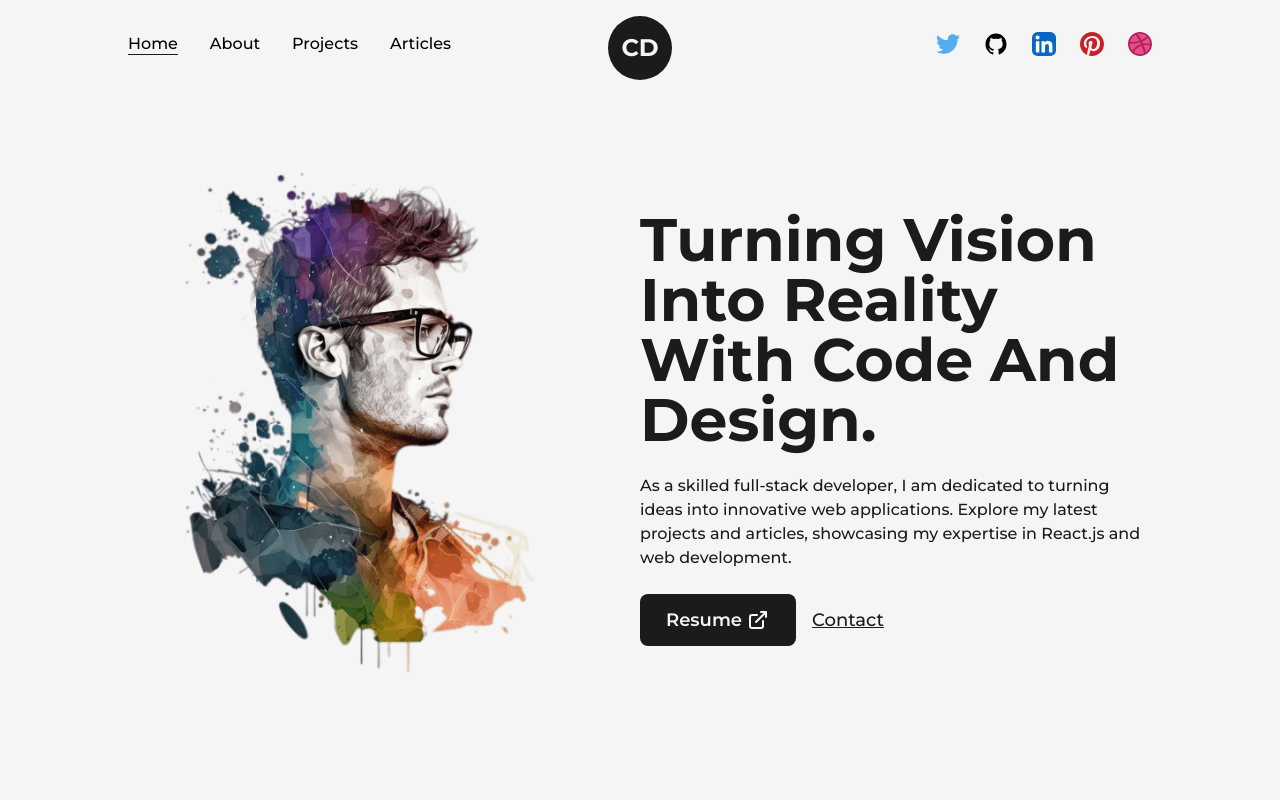
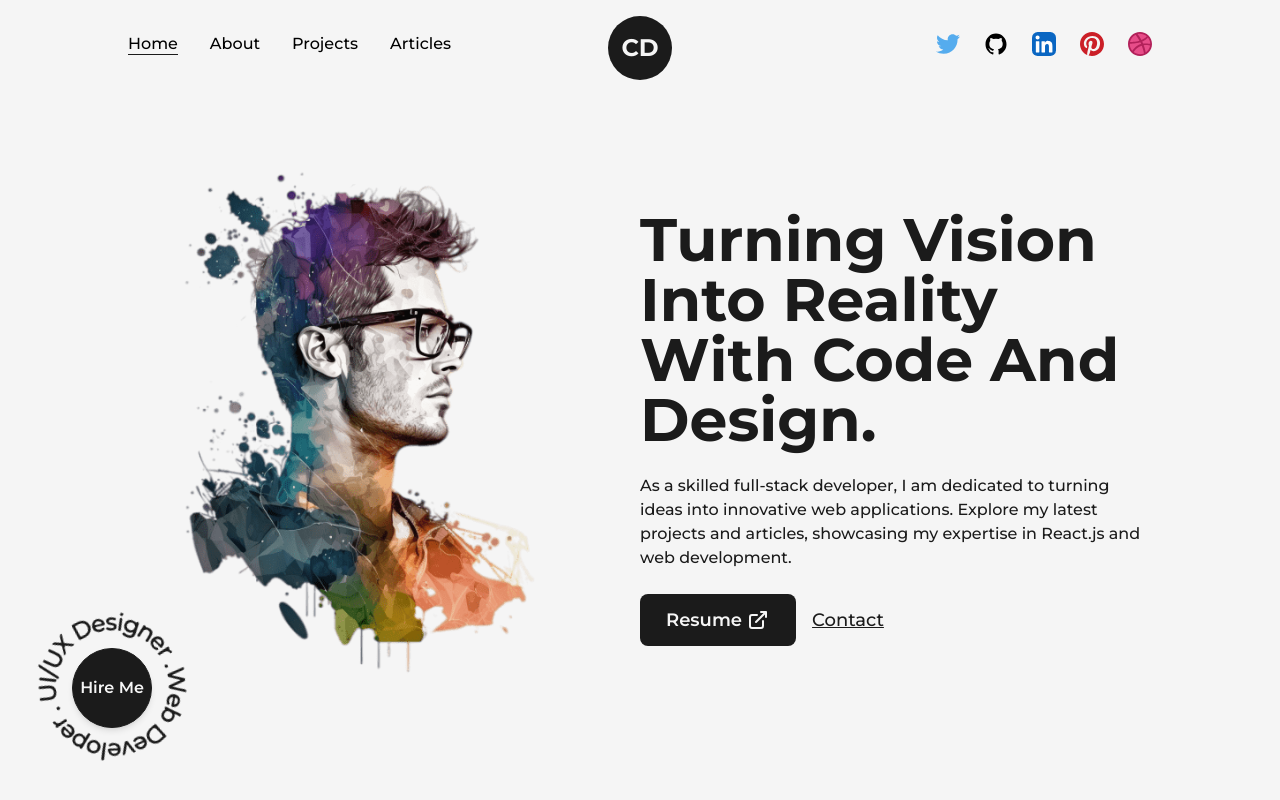
Before and after one commit to PupRiku/Portfolio-V3, a Next.js app: page / in a window 1280 px wide. Shown: the top 800 px of the page. Built offline with nearby package versions, Linux system fonts and the light colour scheme.

Commit message:
Add Hire Me button

```diff
--- /dev/null
+++ b/src/components/HireMe.js
@@ -0,0 +1,21 @@
+import React from 'react'
+import { CircularText } from './Icons'
+import Link from 'next/link'
+
+const HireMe = () => {
+  return (
+    <div className='fixed left-4 bottom-4 flex items-center justify-center overflow-hidden'>
+      <div className='w-48 h-auto flex items-center justify-center relative'>
+        <CircularText className={'fill-dark animate-spin-slow'} />
+        <Link
+          href='mailto:chris.diorio12@gmail.com'
+          className='flex items-center justify-center absolute left-1/2 top-1/2 -translate-x-1/2 -translate-y-1/2 bg-dark text-light shadow-md border border-solid border-dark w-20 h-20 rounded-full font-semibold hover:bg-light hover:text-dark'
+        >
+          Hire Me
+        </Link>
+      </div>
+    </div>
+  )
+}
+
+export default HireMe
--- a/src/pages/index.js
+++ b/src/pages/index.js
@@ -5,6 +5,7 @@ import profilePic from '../../public/images/profile/developer-pic-1.png'
 import AnimatedText from '@/components/AnimatedText'
 import Link from 'next/link'
 import { LinkArrow } from '@/components/Icons'
+import HireMe from '@/components/HireMe'
 
 export default function Home() {
   return (
@@ -54,6 +55,7 @@ export default function Home() {
             </div>
           </div>
         </Layout>
+        <HireMe />
       </main>
     </>
   )
--- a/tailwind.config.js
+++ b/tailwind.config.js
@@ -14,6 +14,9 @@ module.exports = {
         primary: '#B63E96', // 240,86,199
         primaryDark: '#58E6D9', // 80,230,217
       },
+      animation: {
+        'spin-slow': 'spin 8s linear infinite',
+      },
     },
   },
   plugins: [],
```
